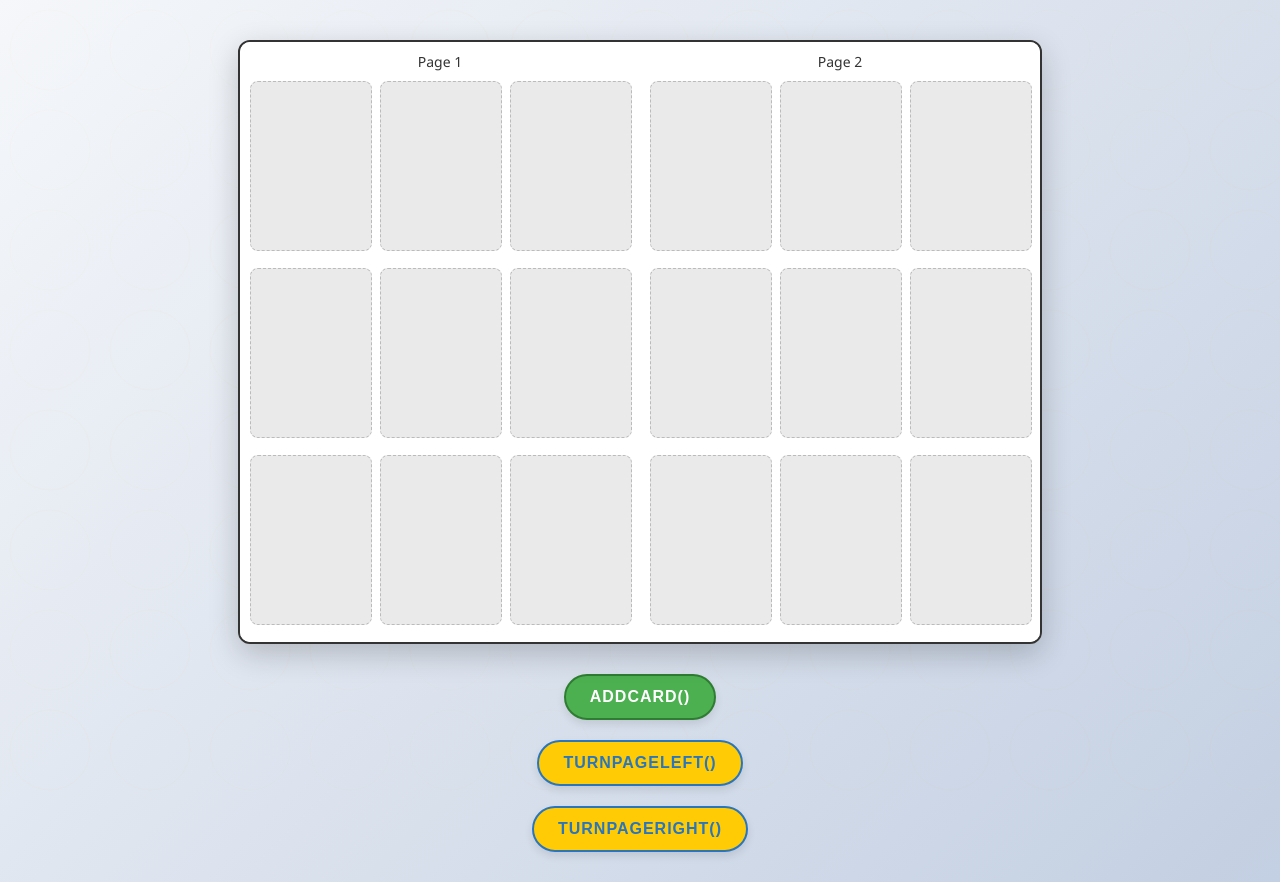
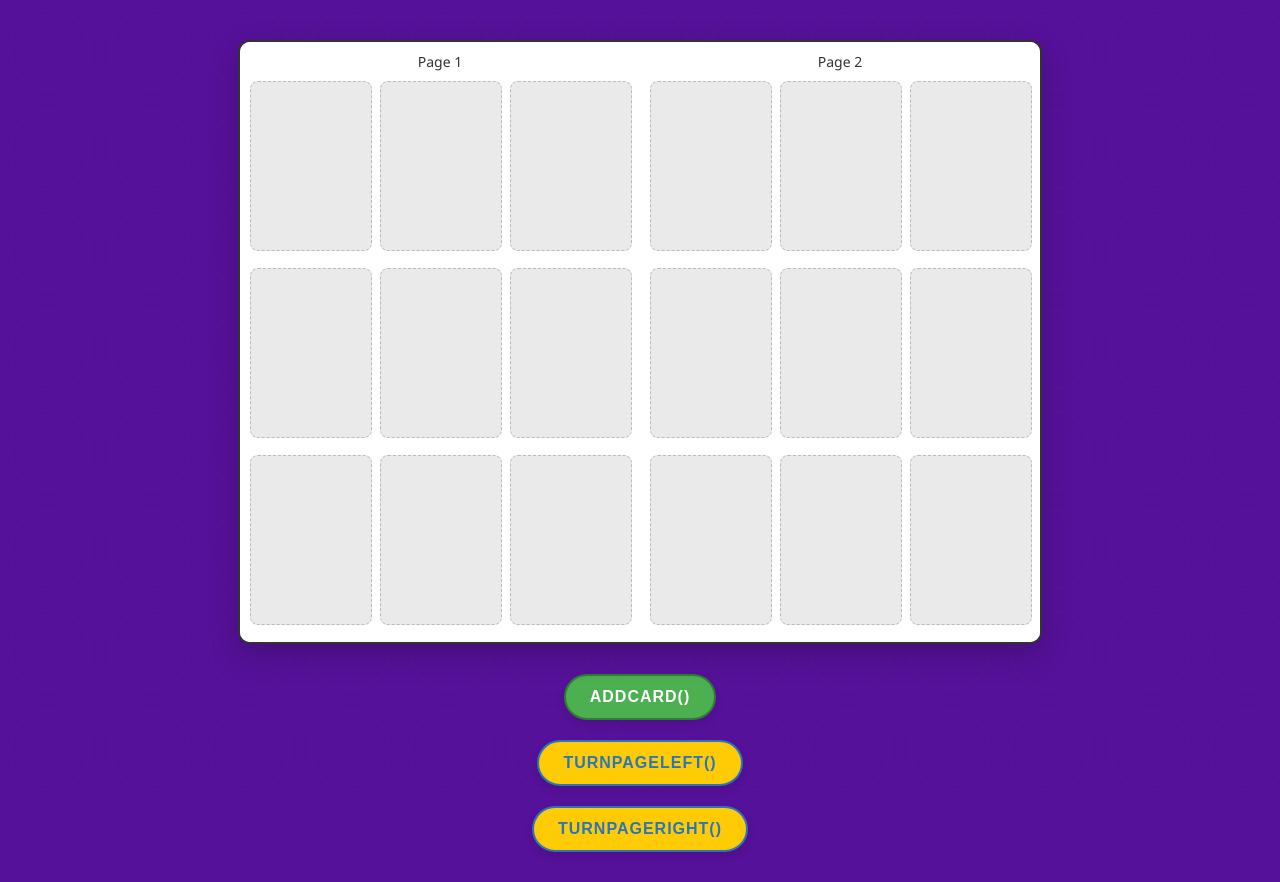
Before and after one commit to cse110-sp25-group20/Pokemon-Binder, a plain HTML site: page index.html in a window 1280 px wide. Drawn offline with Linux system fonts and the light colour scheme.

Commit message:
change background color

```diff
--- a/style.css
+++ b/style.css
@@ -1,7 +1,8 @@
 /* style.css */
 body {
     font-family: 'Segoe UI', Tahoma, Geneva, Verdana, sans-serif;
-    background: linear-gradient(135deg, #f5f7fa 0%, #c3cfe2 100%);
+    /* background: linear-gradient(135deg, #f5f7fa 0%, #c3cfe2 100%); */
+    background: #519;
     margin: 0;
     padding: 20px;
     min-height: 100vh;
```
